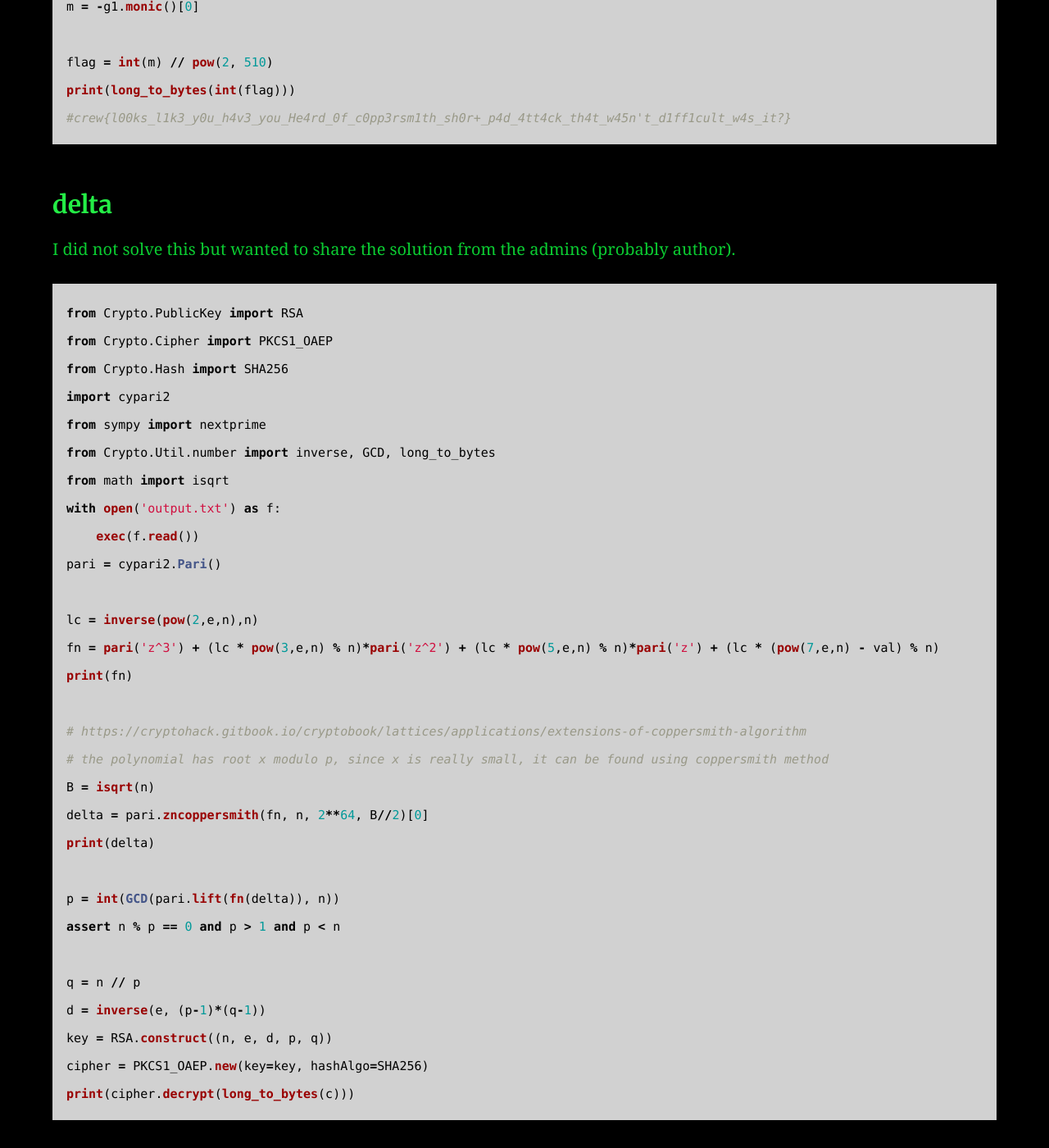
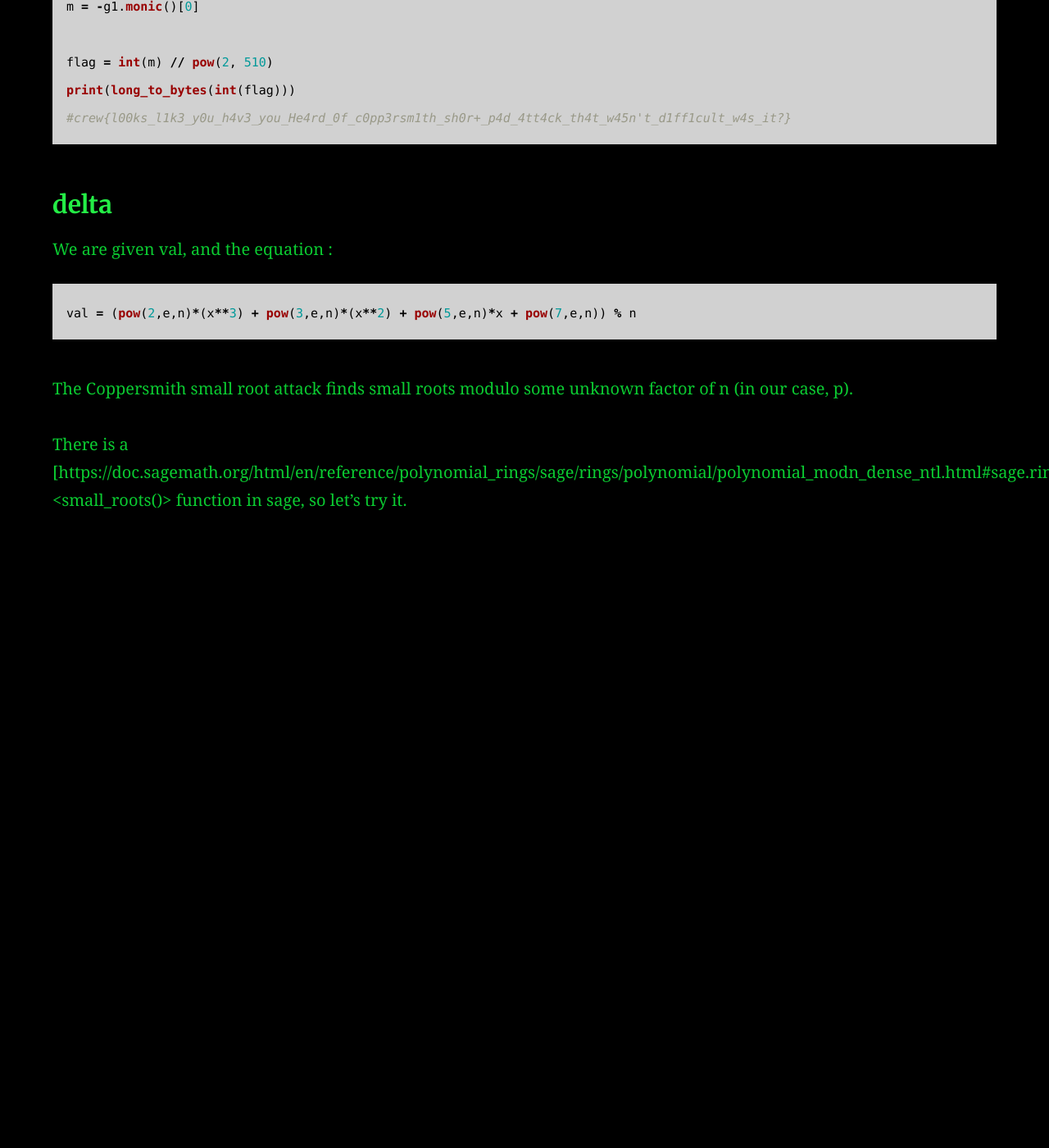
Before and after one commit to AC01010/Connor-McCartney.github.io, a Jekyll site: the page built from _posts/2012-12-27-crew-ctf-2022.md, in a window 1280 px wide and 1400 px high, scrolled down 3326 px. Shown: the whole window at 82% size. Built offline with Jekyll 4.4.1, drawn with Linux system fonts in a browser that asks for light colours; after the commit the page ends 3978 px from its top, so only the background shows below that.

Commit message:
Update 2012-12-27-crew-ctf-2022.md

````diff
--- a/_posts/2012-12-27-crew-ctf-2022.md
+++ b/_posts/2012-12-27-crew-ctf-2022.md
@@ -112,36 +112,13 @@ print(long_to_bytes(int(flag)))
 
 ### delta
 
-I did not solve this but wanted to share the solution from the admins (probably author).
+
+We are given val, and the equation :
 
 ```python
-from Crypto.PublicKey import RSA
-from Crypto.Cipher import PKCS1_OAEP
-from Crypto.Hash import SHA256
-import cypari2
-from sympy import nextprime
-from Crypto.Util.number import inverse, GCD, long_to_bytes
-from math import isqrt
-with open('output.txt') as f:
-    exec(f.read())
-pari = cypari2.Pari()
+val = (pow(2,e,n)*(x**3) + pow(3,e,n)*(x**2) + pow(5,e,n)*x + pow(7,e,n)) % n
+```
 
-lc = inverse(pow(2,e,n),n)
-fn = pari('z^3') + (lc * pow(3,e,n) % n)*pari('z^2') + (lc * pow(5,e,n) % n)*pari('z') + (lc * (pow(7,e,n) - val) % n)
-print(fn)
+The Coppersmith small root attack finds small roots modulo some unknown factor of n (in our case, p).
 
-# https://cryptohack.gitbook.io/cryptobook/lattices/applications/extensions-of-coppersmith-algorithm
-# the polynomial has root x modulo p, since x is really small, it can be found using coppersmith method
-B = isqrt(n)
-delta = pari.zncoppersmith(fn, n, 2**64, B//2)[0]
-print(delta)
-
-p = int(GCD(pari.lift(fn(delta)), n))
-assert n % p == 0 and p > 1 and p < n
-
-q = n // p
-d = inverse(e, (p-1)*(q-1))
-key = RSA.construct((n, e, d, p, q))
-cipher = PKCS1_OAEP.new(key=key, hashAlgo=SHA256)
-print(cipher.decrypt(long_to_bytes(c)))
-```
+There is a [https://doc.sagemath.org/html/en/reference/polynomial_rings/sage/rings/polynomial/polynomial_modn_dense_ntl.html#sage.rings.polynomial.polynomial_modn_dense_ntl.small_roots]<small_roots()> function in sage, so let's try it.
````
